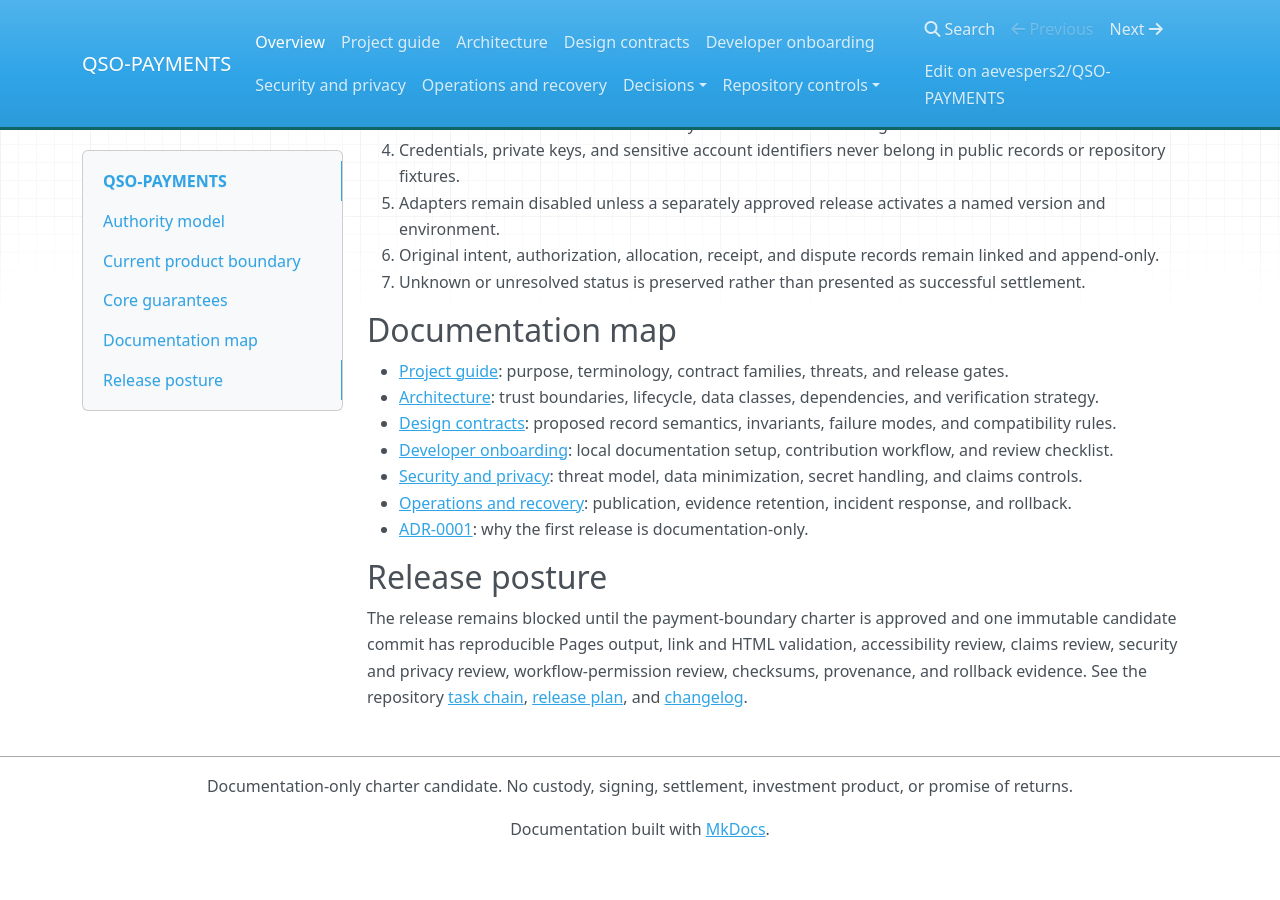
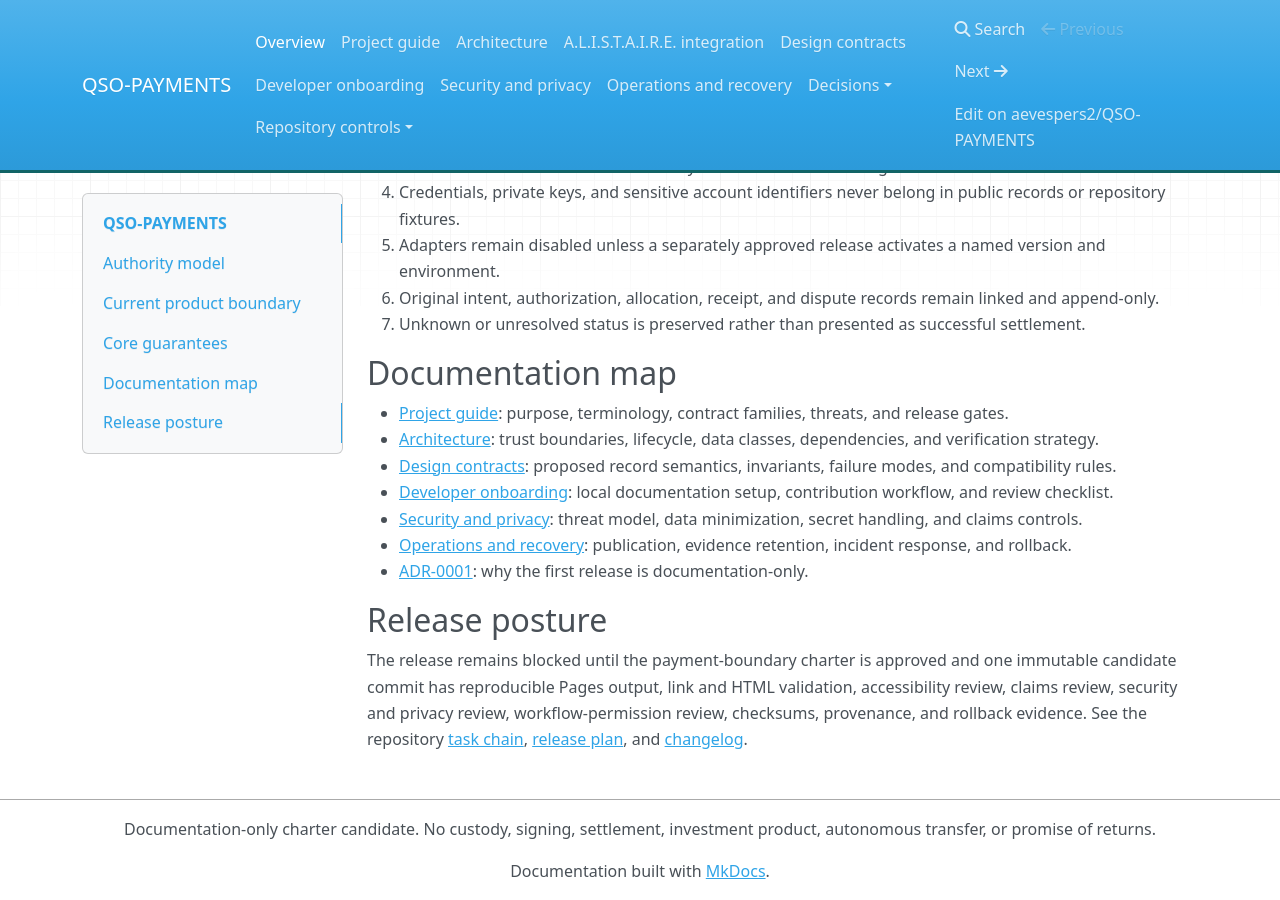
Before and after one commit to aevespers2/QSO-PAYMENTS, an MkDocs documentation site: the page built from docs/index.md, in a window 1280 px wide and 900 px high, scrolled down 1268 px. Built offline with MkDocs 1.6.1, drawn with Linux system fonts in a browser that asks for light colours; nearby versions of some CDN libraries; before the commit the page ends 2126 px from its top, so only the background shows below that.

Commit message:
docs: add A.L.I.S.T.A.I.R.E. integration to Pages navigation

```diff
--- a/mkdocs.yml
+++ b/mkdocs.yml
@@ -1,9 +1,9 @@
 site_name: QSO-PAYMENTS
-site_description: Audit-first payment intent, authorization, allocation, evidence, and disabled adapter boundaries for the QSO ecosystem.
+site_description: Audit-first economic intent, authorization, allocation, evidence, and disabled adapter boundaries for A.L.I.S.T.A.I.R.E.
 site_url: https://aevespers2.github.io/QSO-PAYMENTS/
 repo_url: https://github.com/aevespers2/QSO-PAYMENTS
 repo_name: aevespers2/QSO-PAYMENTS
-copyright: Documentation-only charter candidate. No custody, signing, settlement, investment product, or promise of returns.
+copyright: Documentation-only charter candidate. No custody, signing, settlement, investment product, autonomous transfer, or promise of returns.
 
 theme:
   name: mkdocs
@@ -14,6 +14,7 @@ nav:
   - Overview: index.md
   - Project guide: PROJECT_GUIDE.md
   - Architecture: ARCHITECTURE.md
+  - A.L.I.S.T.A.I.R.E. integration: ALISTAIRE_INTEGRATION.md
   - Design contracts: DESIGN_CONTRACTS.md
   - Developer onboarding: ONBOARDING.md
   - Security and privacy: SECURITY_PRIVACY.md
```
